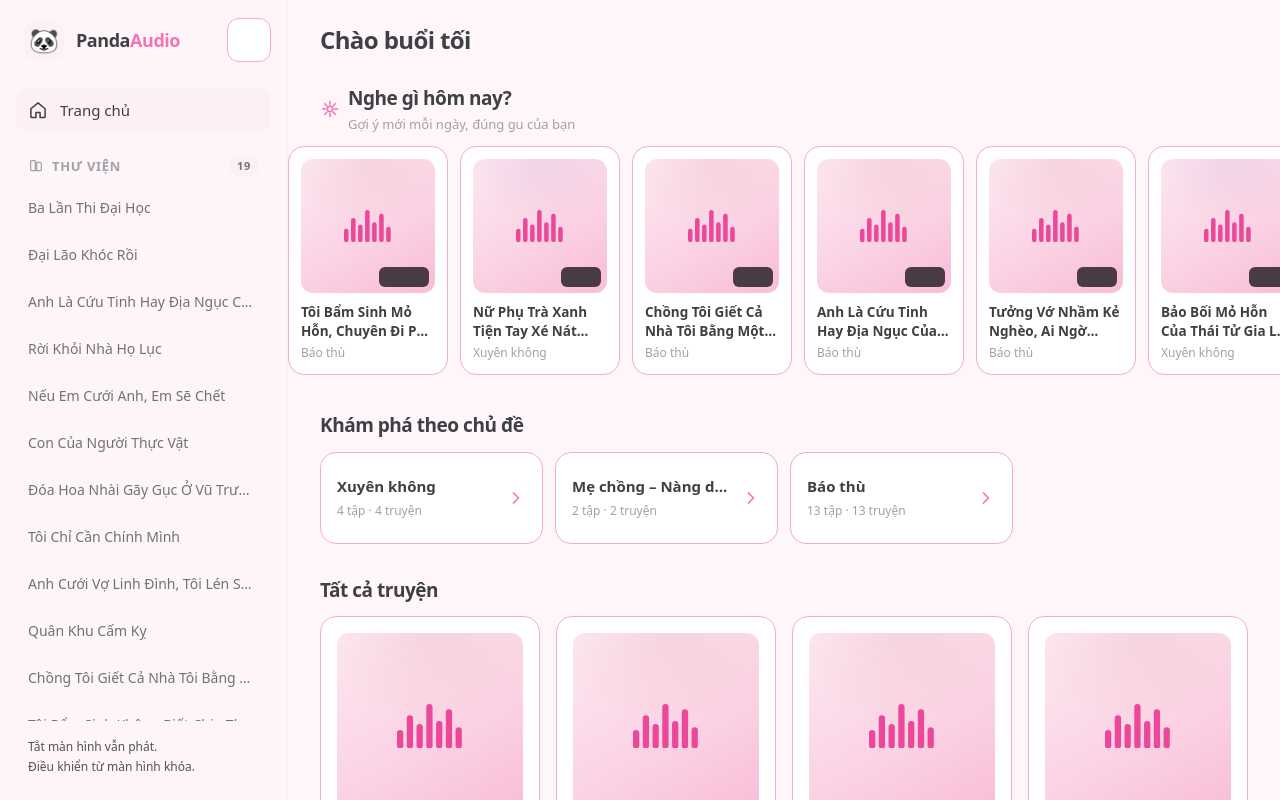
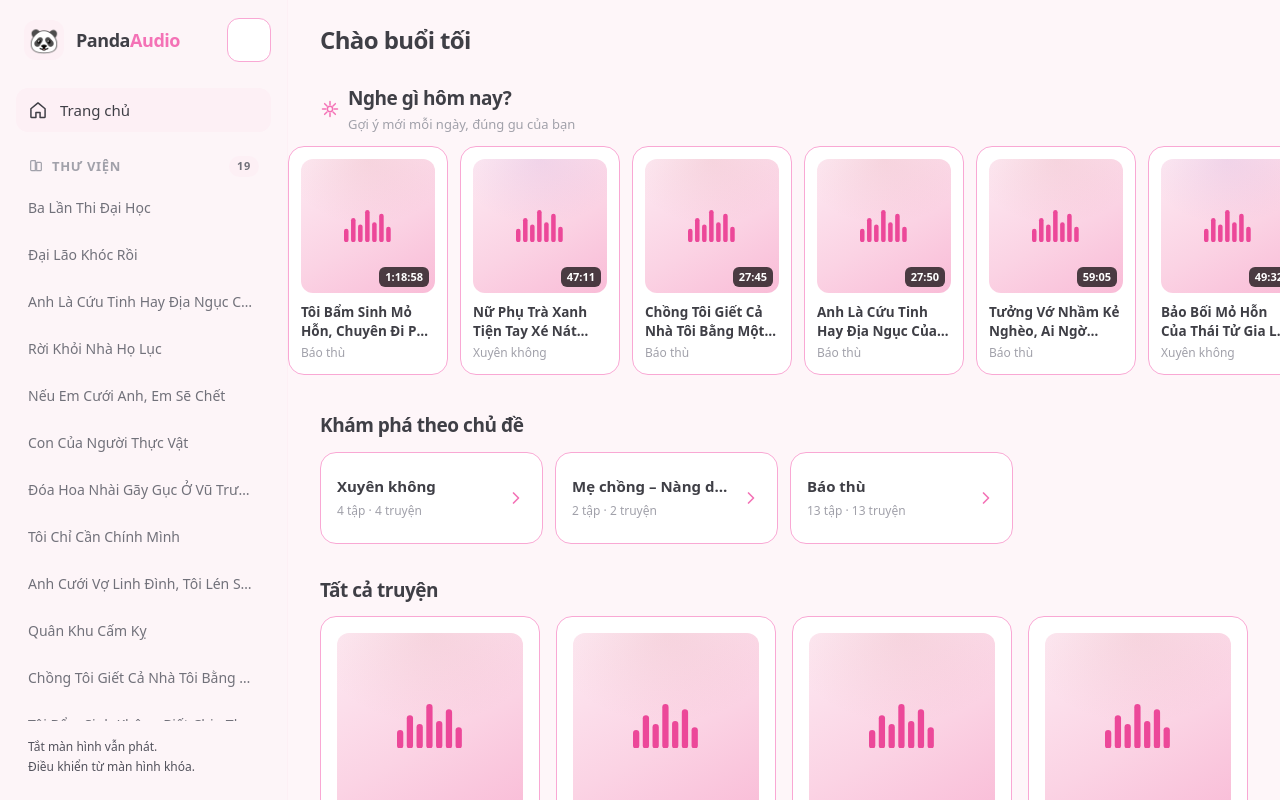
Before and after one commit to MrPanda1609/PandaAudio, a React (Vite) app: page / in a window 1280 px wide. Built offline with nearby package versions, Linux system fonts and the light colour scheme.

Commit message:
fix badge thoi luong theme sang

```diff
--- a/src/components/HomeView.tsx
+++ b/src/components/HomeView.tsx
@@ -48,7 +48,7 @@ function PickCard({ episode }: { episode: Episode }) {
     >
       <div className="relative">
         <StoryArt storyId={episode.storyId} category={episode.category} className="aspect-square w-full" rounded="rounded-xl" />
-        <span className="absolute bottom-1.5 right-1.5 rounded-md bg-black/70 px-1.5 py-0.5 text-[11px] font-semibold tabular-nums text-zinc-100">
+        <span className="absolute bottom-1.5 right-1.5 rounded-md bg-black/70 px-1.5 py-0.5 text-[11px] font-semibold tabular-nums text-white">
           {formatTime(episode.duration)}
         </span>
         {isCurrent && (
```
